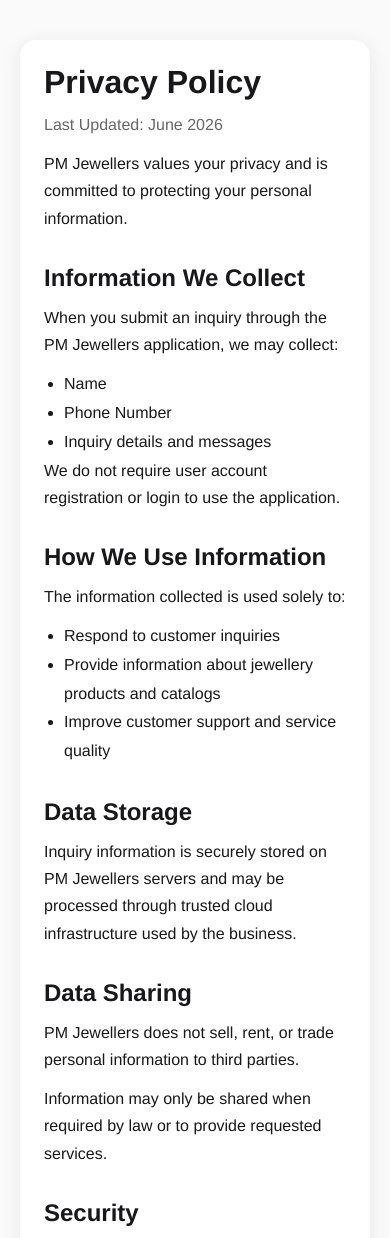
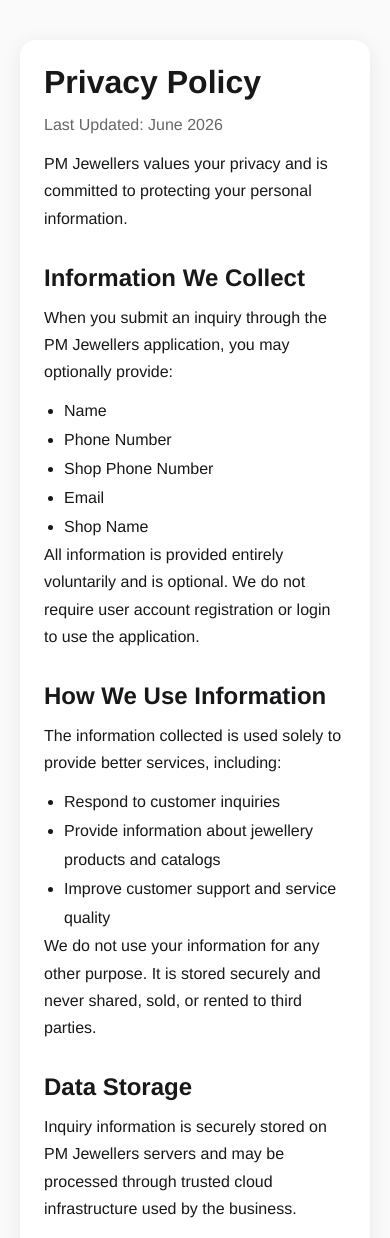
Before and after one commit to abhishek261007/pm, a React (Vite) app: page /privacy in a window 390 px wide. Shown: the top 1238 px of the page. Built offline with nearby package versions, Linux system fonts and the light colour scheme.

Commit message:
Update privacy policy: list optional fields (Name, Phone, Shop Phone, Email, Shop Name) and clarify data usage

```diff
--- a/src/pages/PrivacyPolicy.jsx
+++ b/src/pages/PrivacyPolicy.jsx
@@ -17,29 +17,37 @@
 
         <h2>Information We Collect</h2>
         <p>
-          When you submit an inquiry through the PM Jewellers application, we
-          may collect:
+          When you submit an inquiry through the PM Jewellers application, you
+          may optionally provide:
         </p>
 
         <ul>
           <li>Name</li>
           <li>Phone Number</li>
-          <li>Inquiry details and messages</li>
+          <li>Shop Phone Number</li>
+          <li>Email</li>
+          <li>Shop Name</li>
         </ul>
 
         <p>
-          We do not require user account registration or login to use the
+          All information is provided entirely voluntarily and is optional. We
+          do not require user account registration or login to use the
           application.
         </p>
 
         <h2>How We Use Information</h2>
-        <p>The information collected is used solely to:</p>
+        <p>The information collected is used solely to provide better services, including:</p>
 
         <ul>
           <li>Respond to customer inquiries</li>
           <li>Provide information about jewellery products and catalogs</li>
           <li>Improve customer support and service quality</li>
         </ul>
+
+        <p>
+          We do not use your information for any other purpose. It is stored
+          securely and never shared, sold, or rented to third parties.
+        </p>
 
         <h2>Data Storage</h2>
         <p>
```
